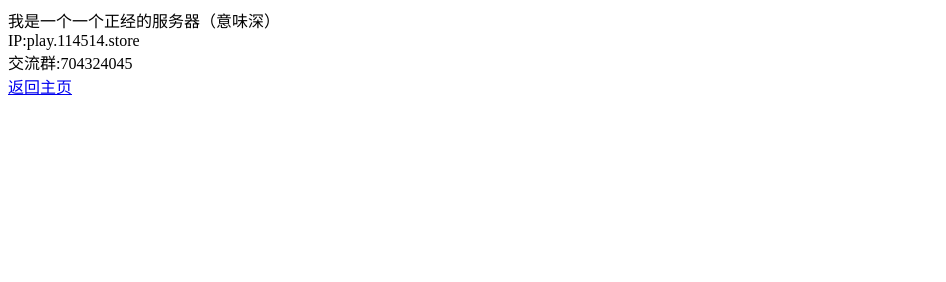
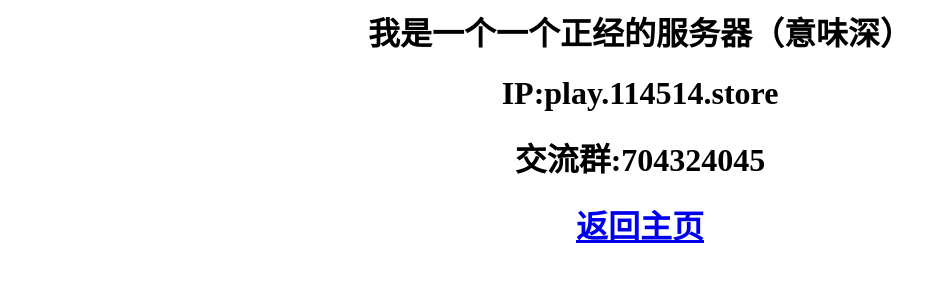
Before and after one commit to Jordan8315/xianbei114514.com, a plain HTML site: page game.html in a window 1280 px wide. Shown: the whole page, without its empty margins (0-946 px from the left). Drawn offline with Linux system fonts and the light colour scheme.

Commit message:
根据群友建议进行调整

```diff
--- a/game.html
+++ b/game.html
@@ -4,16 +4,20 @@
     <meta charset="utf-8">
     <title>我是一个一个正经的服务器</title>
     <link rel="shortcut icon" href="https://114514.store/icon.ico" type="image/x-icon">
+    <style>
+        .center-text {
+            text-align: center;
+        }
+    </style>
 </head>
 
 <body>
-    我是一个一个正经的服务器（意味深）
-    <br>
-    IP:play.114514.store
-    <br>
-    交流群:704324045
-    <br>
-    <a class="return" href="https://xianbei114514.com">返回主页</a>
+    <div class="center-text">
+        <h1>我是一个一个正经的服务器（意味深）</h1>
+        <h1>IP:play.114514.store</h1>
+        <h1>交流群:704324045</h1>
+        <h1><a class="return" href="https://xianbei114514.com">返回主页</a></h1>
+    </div>
 </body>
 
 </html>
```
